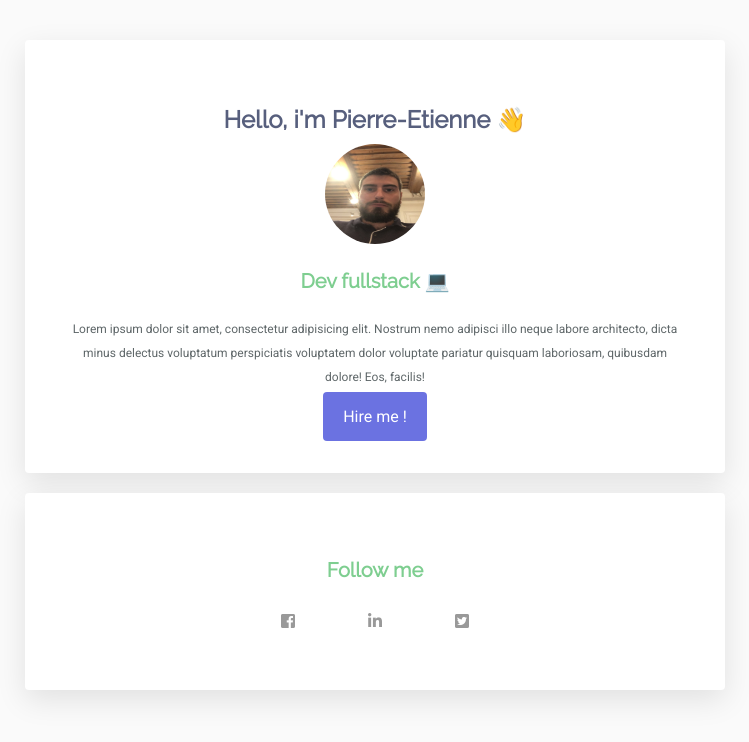
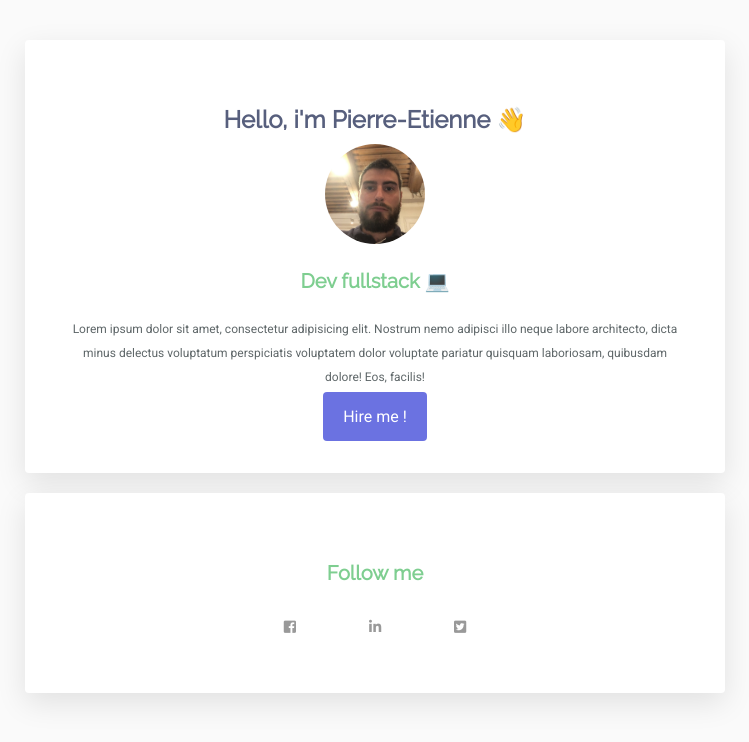
Before and after one commit to peborde/profile, a plain HTML site: page index.html in a window 1280 px wide. Shown: the whole page, without its empty margins (265-1014 px from the left). Drawn offline with Linux system fonts and the light colour scheme.

Commit message:
make my profile prettier

```diff
--- a/style.css
+++ b/style.css
@@ -20,10 +20,10 @@ h2, h3 {
   font-family: 'Raleway', sans-serif;
   font-weight:bold;
   font-size: 20px;
-  margin-block-start: 0.83em;
+  /*margin-block-start: 0.83em;
   margin-block-end: 0.83em;
   margin-inline-start: 0px;
-  margin-inline-end: 0px;
+  margin-inline-end: 0px;*/
 }
 
 
@@ -32,6 +32,7 @@ img {
   border-radius: 50px;
   width:100px;
   height: 100px;
+  object-fit: cover;
 }
 
 a {
@@ -84,10 +85,13 @@ a:hover {
 
 .icon {
   color: rgba(0,0,0,0.4);
+  font-size: 14px;
 }
 
 .icon:hover {
   color: rgba(0,0,0,1);
+  font-size: 20px;
+
 }
 
 @media (min-width: 960px) {
```
